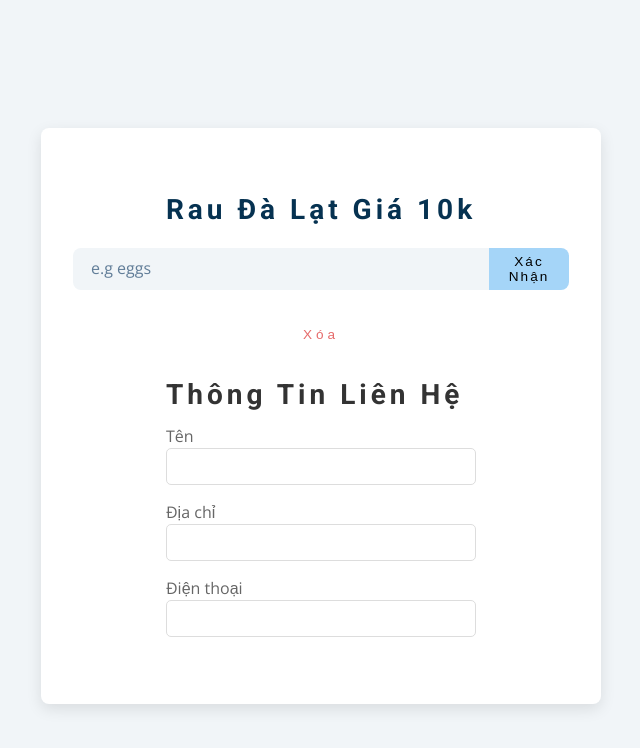
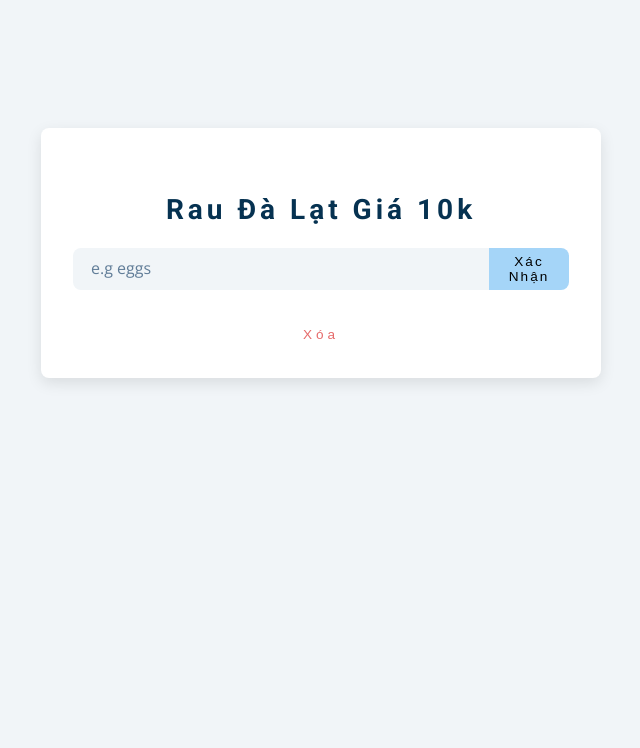
Before and after one commit to nguyenque/rau10k, a plain HTML site: page index.html in a window 1280 px wide. Shown: the whole page, without its empty margins (319-959 px from the left). Drawn offline with nearby package versions, Linux system fonts and the light colour scheme.

Commit message:
delete thong tin

```diff
--- a/index.html
+++ b/index.html
@@ -29,24 +29,6 @@
         <!-- clear button -->
         <button type="text" class="clear-btn">Xóa</button>
       </div>
-      <div class="container">
-    <div class="form-wrap">
-      <h3>Thông Tin Liên Hệ</h3>
-      <form action="">
-        <div class="form-group">
-          <label for="firstname">Tên</label>
-          <input type="text" name="firstname" id="firstname">
-        </div>
-        <div class="form-group">
-          <label for="address">Địa chỉ</label>
-          <input type="text" name="address" id="address">
-        </div>
-        <div class="form-group">
-          <label for="numberphone">Điện thoại</label>
-          <input type="number" name="numberphone" id="numberphone">
-        </div>
-      </form>
-    </div>
   </div>
     </section>
     <!-- javascript -->
```
